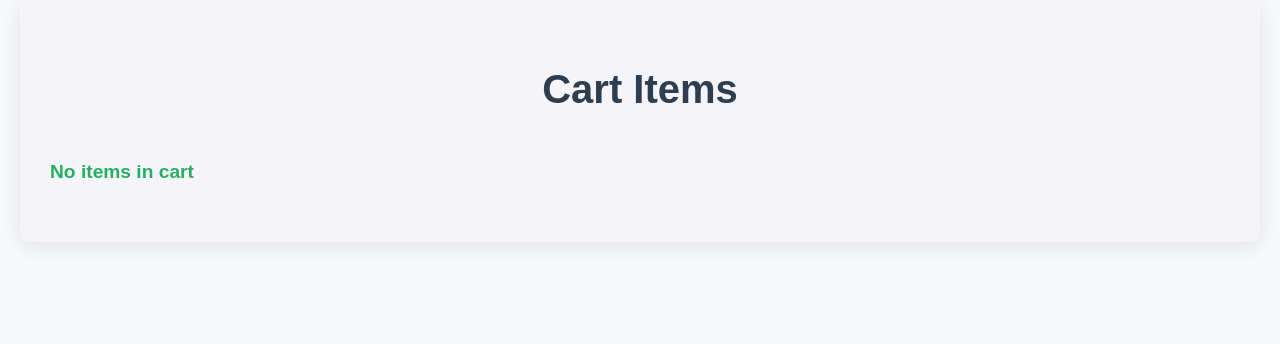
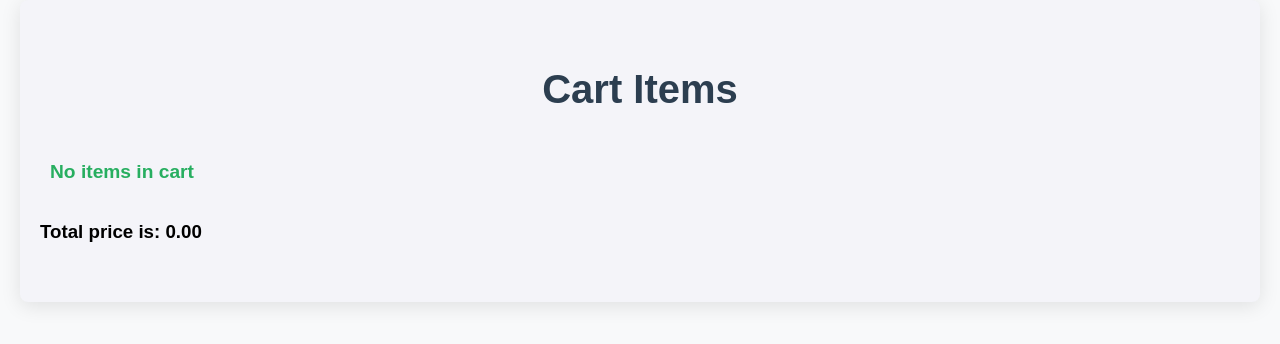
Before and after one commit to NasrinCodeCraft/newByNextJs, a Next.js app: page /Cart in a window 1280 px wide. Shown: the top 344 px of the page. Built offline with nearby package versions, Linux system fonts and the light colour scheme.

Commit message:
Project completion [total price + alert add to cart + Quantity of product , ...]

```diff
--- a/src/app/Cart/page.jsx
+++ b/src/app/Cart/page.jsx
@@ -5,7 +5,7 @@
 
 export default function Cart() {
 
-    let {cart, removeFromCart} = useContext(CartContext);
+    let {cart, removeFromCart, updateQuantity, getTotal} = useContext(CartContext);
 
     return (
         <div className="cart">
@@ -20,12 +20,18 @@
                             <div>
                                 <h2>{product.title}</h2>
                                 <p>{product.price}</p>
+                                <input type="number" value={product.quantity} min="1" onChange={()=>updateQuantity(product.id, Number(event.target.value))} />
                                 <button onClick={ ()=> {removeFromCart(product.id)} }>Remove</button>
                             </div>
                         </div>
                     ))
                 )
             }
+
+            <div>
+                <h3>Total price is: {getTotal().toFixed(2)}</h3>
+            </div>
+
         </div>
     );
 }
--- a/src/components/Product.jsx
+++ b/src/components/Product.jsx
@@ -13,7 +13,10 @@
             <img src={product.image} alt={product.title} />
             <h2>{product.title}</h2>
             <p>${product.price}</p>
-            <button onClick={()=>{addToCart(product)}}>Add to cart</button>
+            <button onClick={()=>{
+                addToCart(product)
+                alert("Product added:" + product.title)
+                }}>Add to cart</button>
             <Link href={`/${product.id}`}>View more</Link>
         </div>
     );
--- a/src/contexts/CartContext.jsx
+++ b/src/contexts/CartContext.jsx
@@ -8,15 +8,46 @@
     const [cart, setCart] = useState([]);
 
     function addToCart(product) {
-        setCart(prev => [...prev, product]);
+        setCart(prev => {
+            let selectedProduct = prev.find((item)=> item.id == product.id);
+
+            if(!selectedProduct){
+                return [...prev, {...product, quantity:1}]
+            }
+            else{
+                return prev.map( item=>
+                    item.id == product.id?
+                    {...item, quantity: item.quantity+1}:
+                    item
+                )
+            }
+        });
     }
 
     function removeFromCart(productId){
         setCart(prev => prev.filter((product)=>product.id != productId));
     }
 
+    function updateQuantity(productId, newQuantity){
+        setCart(prev=>
+            prev.map(item=>
+                item.id == productId?
+                {...item, quantity: newQuantity}:
+                item
+            )
+        )
+    }
+
+    function getTotal(){
+        let total = 0;
+        cart.forEach(item=>
+            total += item.quantity * item.price
+        );
+        return total;
+    }
+
     return(
-        <CartContext.Provider value={ {cart, addToCart, removeFromCart} }>
+        <CartContext.Provider value={ {cart, addToCart, removeFromCart, updateQuantity, getTotal} }>
             {children}
         </CartContext.Provider>
     )
```
